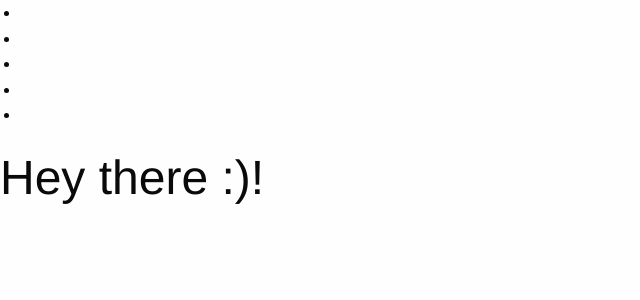
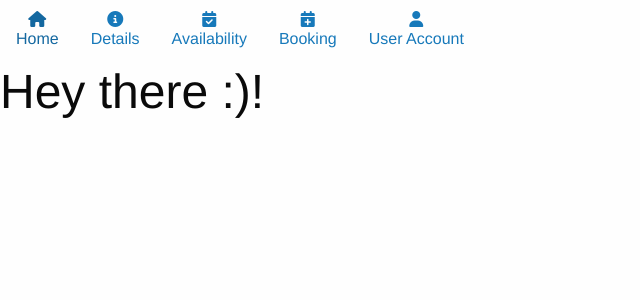
Before and after one commit to FluffyBullet/BensRental, a Django app: page / in a window 1280 px wide. Shown: the top 300 px of the page, without its empty margins (0-640 px from the left). Run offline with Django 3.2, Linux system fonts and the light colour scheme; data that the repository does not hold is empty; some libraries are stand-ins or nearby versions.

Commit message:
addition of awesomefont cdn to base.html

```diff
--- a/static/templates/base.html
+++ b/static/templates/base.html
@@ -11,12 +11,12 @@
 </head>
 <body>
     <nav>
-        <ul>
-            <li><a href="#"></a></li>
-            <li><a href="#"></a></li>
-            <li><a href="#"></a></li>
-            <li><a href="#"></a></li>
-            <li><a href="#"></a></li>
+        <ul class="menu icons icon-top">
+            <li><a href="#"><i class="fa-solid fa-house"></i>Home</a></li>
+            <li><a href="#"><i class="fa-solid fa-circle-info"></i>Details</a></li>
+            <li><a href="#"><i class="fa-solid fa-calendar-check"></i>Availability</a></li>
+            <li><a href="#"><i class="fa-solid fa-calendar-plus"></i>Booking</a></li>
+            <li><a href="#"><i class="fa-solid fa-user"></i>User Account</a></li>
         </ul>
     </nav>
 
@@ -29,4 +29,6 @@
 
 <!-- Compressed JavaScript -->
 <script src="https://cdn.jsdelivr.net/npm/foundation-sites@6.7.5/dist/js/foundation.min.js" crossorigin="anonymous"></script>
+
+<script src="https://kit.fontawesome.com/1511a86868.js" crossorigin="anonymous"></script>
 </html>
```
